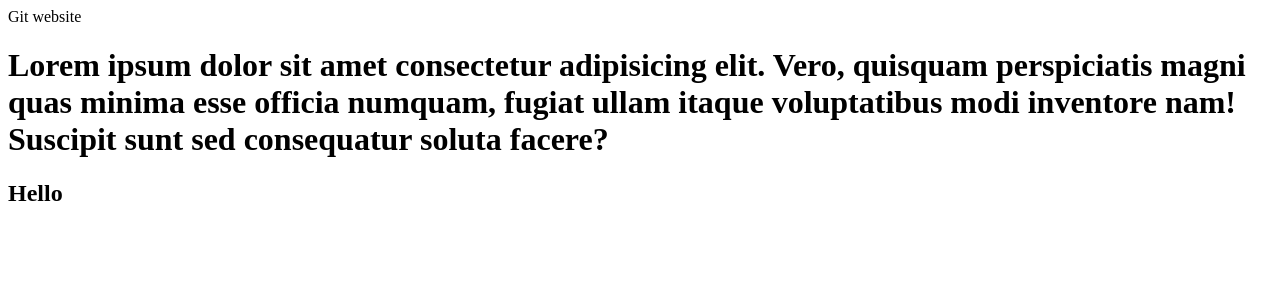
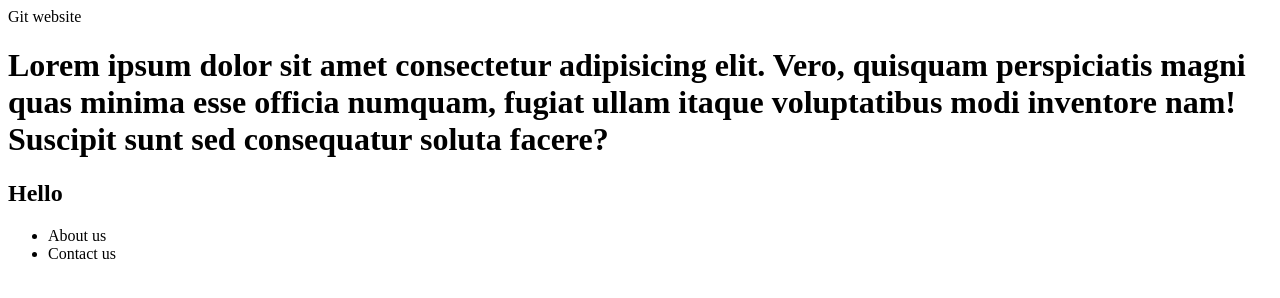
Before and after one commit to abhiraj860/ts, a plain HTML site: page index.html in a window 1280 px wide. Drawn offline with Linux system fonts and the light colour scheme.

Commit message:
add list

```diff
--- a/index.html
+++ b/index.html
@@ -2,4 +2,8 @@
     Git website
     <h1>Lorem ipsum dolor sit amet consectetur adipisicing elit. Vero, quisquam perspiciatis magni quas minima esse officia numquam, fugiat ullam itaque voluptatibus modi inventore nam! Suscipit sunt sed consequatur soluta facere?</h1>
     <h2>Hello</h2>
+    <ul>
+        <li>About us</li>
+        <li>Contact us</li>
+    </ul>
 </body>
```
